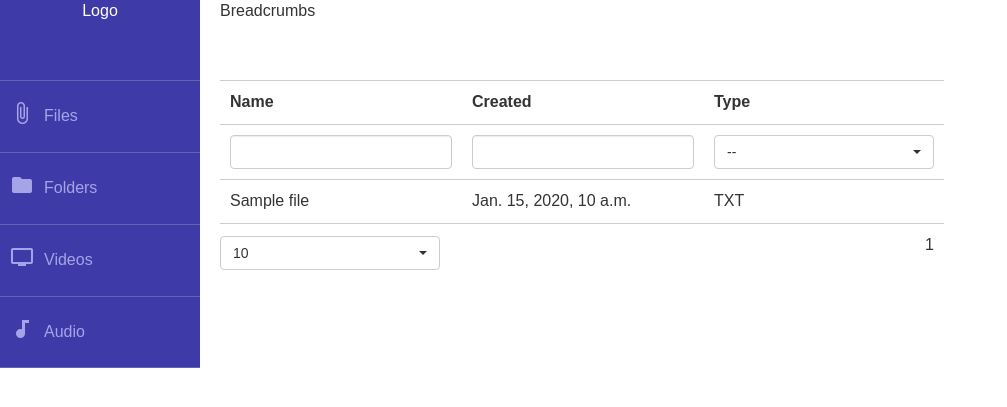
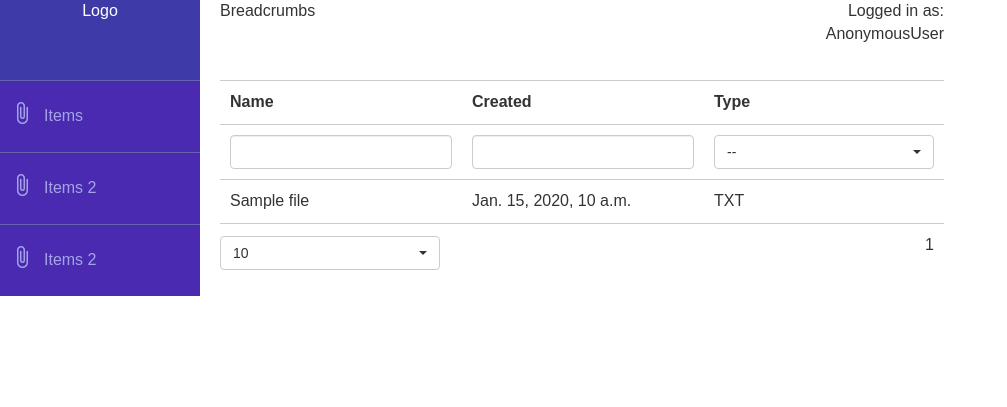
Before and after one commit to amigo00678/BookMe2, a Django app: page /files/ in a window 1280 px wide. Shown: the top 407 px of the page, without its empty margins (0-1007 px from the left). Run offline with Django 3.2, Linux system fonts and the light colour scheme; tables that the repository leaves empty hold one stand-in row (values such as "Sample post"); some libraries are stand-ins or nearby versions.

Commit message:
add menu tree view

```diff
--- a/web/management/commands/reload.py
+++ b/web/management/commands/reload.py
@@ -40,4 +40,5 @@ class Command(BaseCommand):
 
     def create_users(self):
         # create users
-        User.objects.create_user(email='u@u.com', password='123')
+        User.objects.create_user(email='u@u.com', password='123',
+            first_name="U", last_name="U")
--- a/web/models.py
+++ b/web/models.py
@@ -10,14 +10,14 @@ from web.constants import *
 
 class AuthManager(BaseUserManager):
 
-    def create_user(self, email, password, **extra_fields):
+    def create_user(self, email, password, first_name, last_name, **extra_fields):
         user = self.model(email=self.normalize_email(email), **extra_fields)
         user.set_password(password)
         user.save()
         return user
 
-    def create_superuser(self, email, password, **extra_fields):
-        return self.create_user(email, password, is_admin=True, **extra_fields)
+    def create_superuser(self, email, password, first_name, last_name, **extra_fields):
+        return self.create_user(email, password, first_name, last_name, is_admin=True, **extra_fields)
 
 
 class User(AbstractBaseUser):
@@ -27,9 +27,11 @@ class User(AbstractBaseUser):
     email = models.EmailField(unique=True, null=True)
     is_active = models.BooleanField(default=True)
     is_admin = models.BooleanField(default=False)
+    first_name = models.CharField(max_length=30)
+    last_name = models.CharField(max_length=30)
 
     def __str__(self):
-        return self.email
+        return "%s %s" % (self.first_name, self.last_name)
 
 
 class File(models.Model):
--- a/web/static/css/styles.css
+++ b/web/static/css/styles.css
@@ -16,20 +16,33 @@ body{
     text-decoration: none;
     color: #a6a4e8;
 }
-.menu li{
-    padding-top: 20px;
-    padding-bottom: 20px;
-    list-style: none;
+.menu div:not(.parent){
+    padding: 20px 0px 20px 22px;
     border-bottom: 1px solid #6562af;
+    display: none;
+    background-color: #494098;
 }
-.menu li:first-child{
+.menu .parent{
+    display: block;
     border-top: 1px solid #6562af;
 }
-.menu li i{
+.menu .parent div:first-child{
+    display: block;
+    padding-left: 0px;
+    border-bottom: none;
+    background-color: #492ab1;
+}
+.menu .parent div:last-child{
+    border-bottom: none;
+}
+.menu .shown{
+    border-bottom: 1px solid #6562af !important;
+}
+.menu div i{
     padding-left: 10px;
     padding-right: 10px;
 }
-.menu li span{
+.menu div span{
     vertical-align: top;
     display: inline-block;
     padding-top: 4px;
@@ -121,3 +134,7 @@ body{
     width: 40%;
     float: right;
 }
+.account{
+    float: right;
+    text-align: right;
+}
--- a/web/templates/base.html
+++ b/web/templates/base.html
@@ -33,16 +33,30 @@
             {% block container %}
             <div class="left-col">
                 <div class="logo">Logo</div>
-                <ul class="menu">
-                    <li><a href="{% url 'files' %}"><i class="material-icons">attach_file</i><span>Files</span></a></li>
-                    <li><a href="{% url 'folders' %}"><i class="material-icons">folder</i><span>Folders</span></a></li>
-                    <li><a href="{% url 'video' %}"><i class="material-icons">personal_video</i><span>Videos</span></a></li>
-                    <li><a href=""><i class="material-icons">audiotrack</i><span>Audio</span></a></li>
-                </ul>
+                <div class="menu">
+                    <div class="parent">
+                        <div class="unfold"><a><i class="material-icons">attach_file</i><span>Items</span></a></div>
+                        <div><a href="{% url 'files' %}"><i class="material-icons">attach_file</i><span>Files</span></a></div>
+                        <div><a href="{% url 'folders' %}"><i class="material-icons">folder</i><span>Folders</span></a></div>
+                    </div>
+                    <div class="parent">
+                        <div class="unfold"><a><i class="material-icons">attach_file</i><span>Items 2</span></a></div>
+                        <div><a href="{% url 'video' %}"><i class="material-icons">personal_video</i><span>Videos</span></a></div>
+                        <div><a href=""><i class="material-icons">audiotrack</i><span>Audio</span></a></div>
+                    </div>
+                    <div class="parent">
+                        <div class="unfold"><a><i class="material-icons">attach_file</i><span>Items 2</span></a></div>
+                        <div><a href="{% url 'video' %}"><i class="material-icons">personal_video</i><span>Videos</span></a></div>
+                        <div><a href=""><i class="material-icons">audiotrack</i><span>Audio</span></a></div>
+                    </div>
+                </div>
             </div>
 
             <div class="content-container">
-                <div class="header">Breadcrumbs</div>
+                <div class="header">
+                    <div class="row col-xs-6 breadcrumbs">Breadcrumbs</div>
+                    <div class="row col-xs-4 account">Logged in as: {{ user }}</div>
+                </div>
                 <div class="content">
                     {% block content %}
                     {% endblock %}
@@ -51,5 +65,19 @@
             {% endblock %}
         </div>
     </div>
+    <script>
+    $(document).ready(function(){
+        $('body').on('click', '.unfold', function(){
+            if (!$(this).hasClass('shown')){
+                $(this).parent().find('div').show();
+                $(this).addClass('shown');
+            } else {
+                $(this).parent().find('div').hide();
+                $(this).show();
+                $(this).removeClass('shown');
+            }
+        });
+    });
+    </script>
 </body>
 </html>
```
